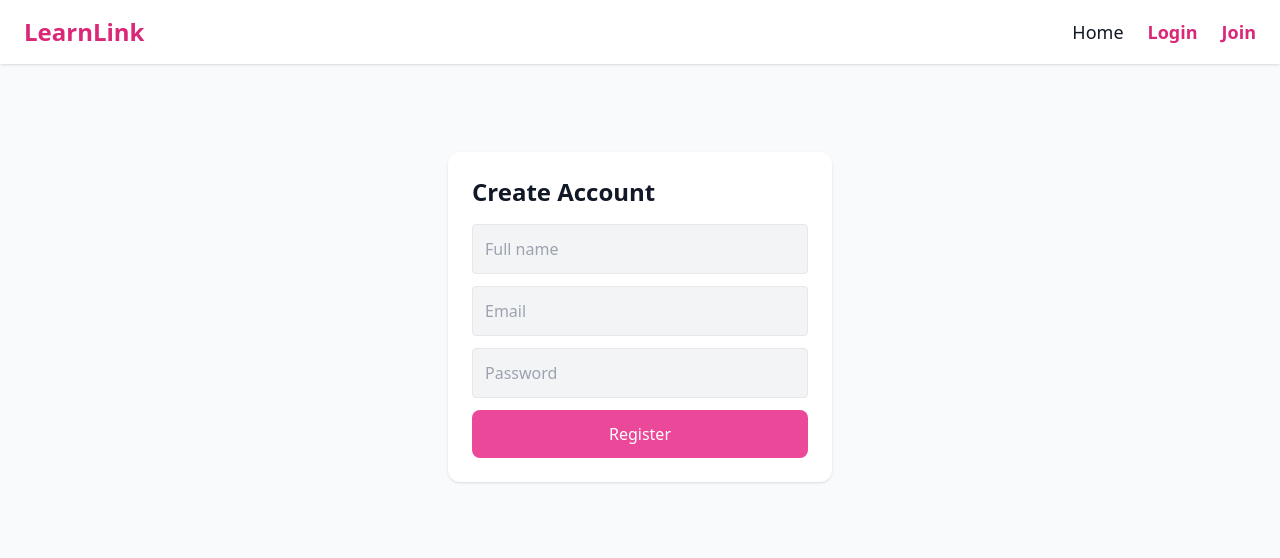
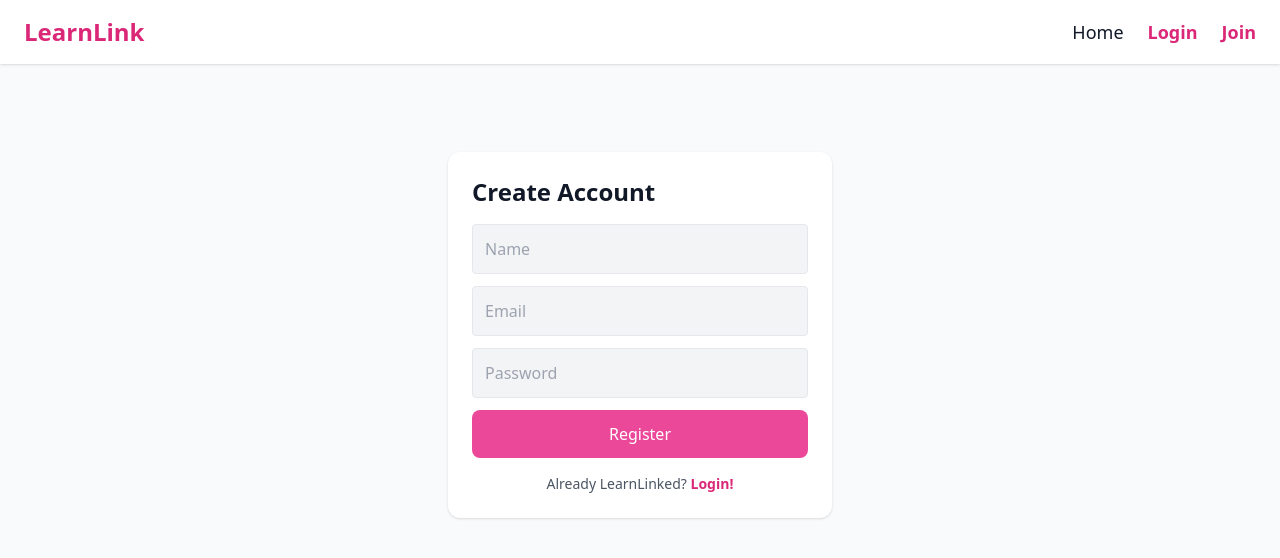
Before and after one commit to DevanshiArora1/learnlink, a React app in the folder frontend/: page /register in a window 1280 px wide. Shown: the top 558 px of the page. Built offline with nearby package versions, Linux system fonts and the light colour scheme; no server answers; the HTML template or start-up script is replaced by a standard one.

Commit message:
updated the Login and Register pages

```diff
--- a/frontend/src/pages/Login.jsx
+++ b/frontend/src/pages/Login.jsx
@@ -49,7 +49,17 @@ export default function Login() {
     >
       Login
     </button>
+
+    {/* Added text */}
+    <p className="mt-4 text-center text-sm text-gray-600">
+      Never LearnLinked?{" "}
+      <a href="/register" className="text-pink-600 font-semibold hover:underline">
+        Register!
+      </a>
+    </p>
+
   </div>
 </div>
+
   );
 }
--- a/frontend/src/pages/Register.jsx
+++ b/frontend/src/pages/Register.jsx
@@ -35,7 +35,7 @@ export default function Register() {
 
     <input
       className="w-full p-3 border rounded mb-3 bg-gray-100"
-          placeholder="Full name"
+      placeholder="Name"
       value={name}
       onChange={(e) => setName(e.target.value)}
     />
@@ -61,7 +61,17 @@ export default function Register() {
     >
       Register
     </button>
+
+    {/* Added text */}
+    <p className="mt-4 text-center text-sm text-gray-600">
+      Already LearnLinked?{" "}
+      <a href="/login" className="text-pink-600 font-semibold hover:underline">
+        Login!
+      </a>
+    </p>
+
   </div>
 </div>
+
   );
 }
```
Lines whose indentation alone changed are shown as unchanged.
